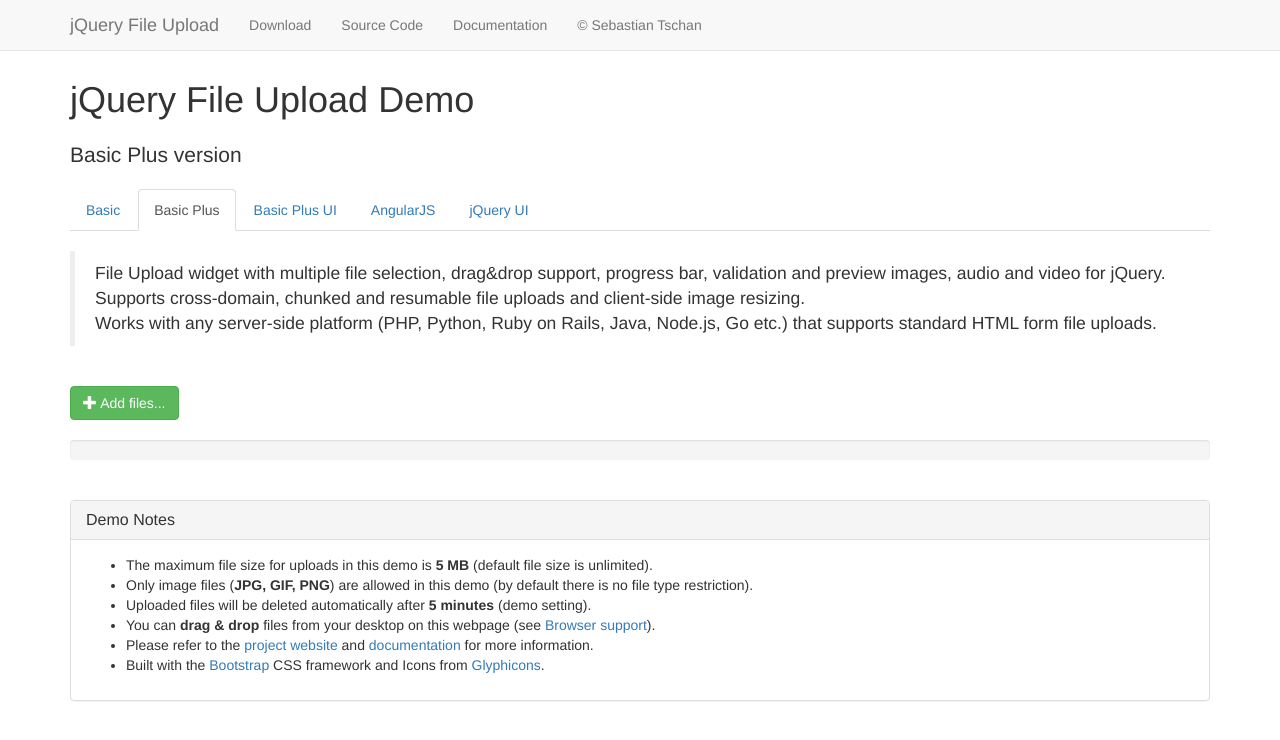
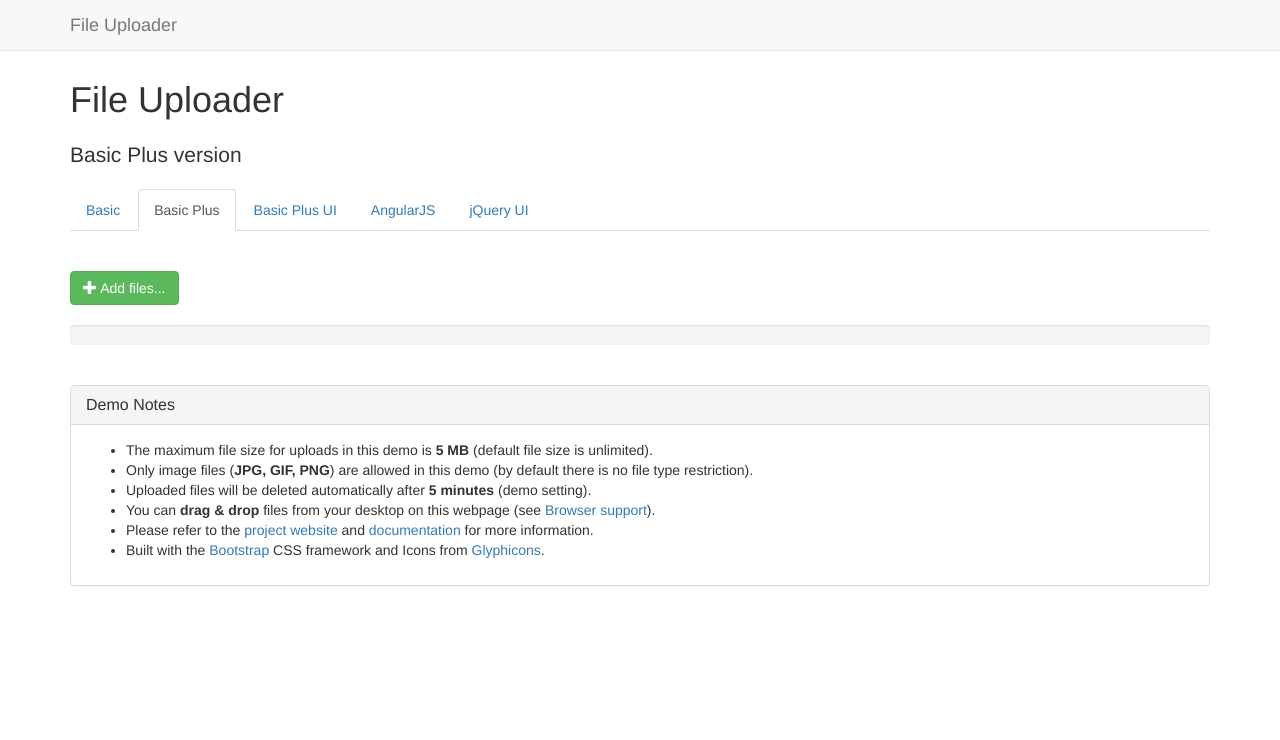
Before and after one commit to grammaton/IMCSC, a Jekyll site: the page uploads/basic-plus.html, which Jekyll copies as it is, in a window 1280 px wide. Shown: the top 740 px of the page. Built offline with Jekyll 4.4.1, drawn with Linux system fonts in a browser that asks for light colours; nearby versions of some CDN libraries.

Commit message:
tentativo di form

```diff
--- a/uploads/basic-plus.html
+++ b/uploads/basic-plus.html
@@ -16,8 +16,7 @@
 <!-- Force latest IE rendering engine or ChromeFrame if installed -->
 <!--[if IE]><meta http-equiv="X-UA-Compatible" content="IE=edge,chrome=1"><![endif]-->
 <meta charset="utf-8">
-<title>jQuery File Upload Demo - Basic Plus version</title>
-<meta name="description" content="File Upload widget with multiple file selection, drag&amp;drop support, progress bar, validation and preview images, audio and video for jQuery. Supports cross-domain, chunked and resumable file uploads. Works with any server-side platform (Google App Engine, PHP, Python, Ruby on Rails, Java, etc.) that supports standard HTML form file uploads.">
+<title>File UPLOADER</title>
 <meta name="viewport" content="width=device-width, initial-scale=1.0">
 <!-- Bootstrap styles -->
 <link rel="stylesheet" href="//netdna.bootstrapcdn.com/bootstrap/3.2.0/css/bootstrap.min.css">
@@ -35,20 +34,12 @@
                 <span class="icon-bar"></span>
                 <span class="icon-bar"></span>
             </button>
-            <a class="navbar-brand" href="https://github.com/blueimp/jQuery-File-Upload">jQuery File Upload</a>
-        </div>
-        <div class="navbar-collapse collapse">
-            <ul class="nav navbar-nav">
-                <li><a href="https://github.com/blueimp/jQuery-File-Upload/tags">Download</a></li>
-                <li><a href="https://github.com/blueimp/jQuery-File-Upload">Source Code</a></li>
-                <li><a href="https://github.com/blueimp/jQuery-File-Upload/wiki">Documentation</a></li>
-                <li><a href="https://blueimp.net">&copy; Sebastian Tschan</a></li>
-            </ul>
+            <a class="navbar-brand" href="https://github.com/blueimp/jQuery-File-Upload">File Uploader</a>
         </div>
     </div>
 </div>
 <div class="container">
-    <h1>jQuery File Upload Demo</h1>
+    <h1>File Uploader</h1>
     <h2 class="lead">Basic Plus version</h2>
     <ul class="nav nav-tabs">
         <li><a href="basic.html">Basic</a></li>
@@ -58,11 +49,6 @@
         <li><a href="jquery-ui.html">jQuery UI</a></li>
     </ul>
     <br>
-    <blockquote>
-        <p>File Upload widget with multiple file selection, drag&amp;drop support, progress bar, validation and preview images, audio and video for jQuery.<br>
-        Supports cross-domain, chunked and resumable file uploads and client-side image resizing.<br>
-        Works with any server-side platform (PHP, Python, Ruby on Rails, Java, Node.js, Go etc.) that supports standard HTML form file uploads.</p>
-    </blockquote>
     <br>
     <!-- The fileinput-button span is used to style the file input field as button -->
     <span class="btn btn-success fileinput-button">
```
Also changed, not shown: other parts of uploads/basic-plus.html (+2 -2 lines).
